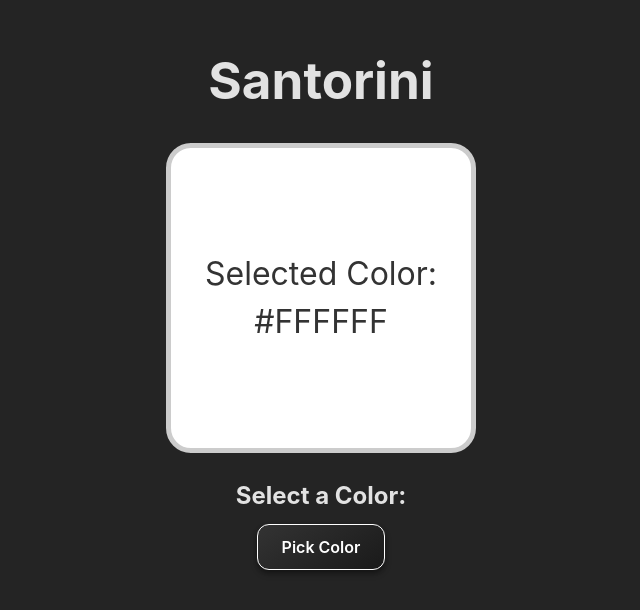
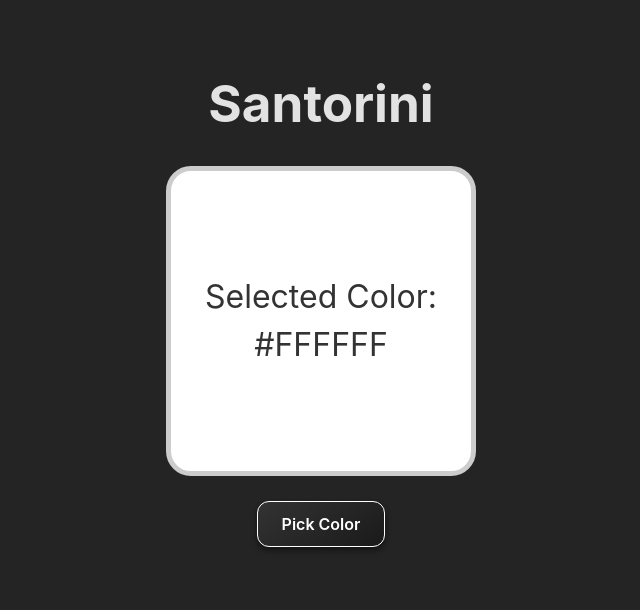
Before and after one commit to hisuic/santorini, a React (Vite) app: page / in a window 1280 px wide. Shown: the part 106-716 px from the top of the page, without its empty margins (319-959 px from the left). Built offline with nearby package versions, Linux system fonts and the light colour scheme.

Commit message:
Remove unneeded instruction

```diff
--- a/src/Eyedropper.tsx
+++ b/src/Eyedropper.tsx
@@ -30,7 +30,6 @@ const Eyedropper: React.FC = () => {
       <div className="color-display" style={{backgroundColor: color}}>
         <p>Selected Color: {color}</p>
       </div>
-      <label>Select a Color:</label>
       <button onClick={handlePickColor}>Pick Color</button>
     </div>
   );
```
